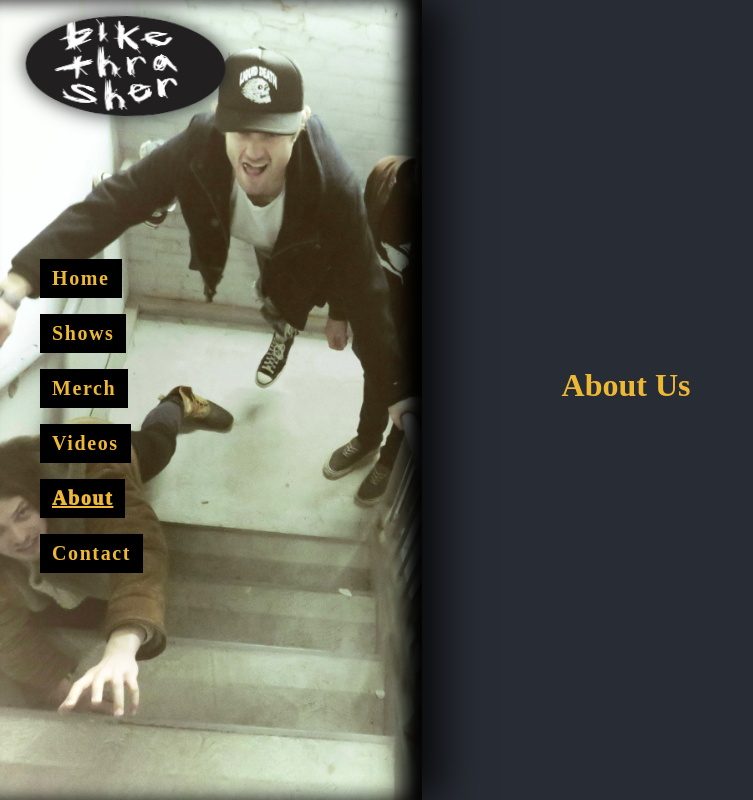
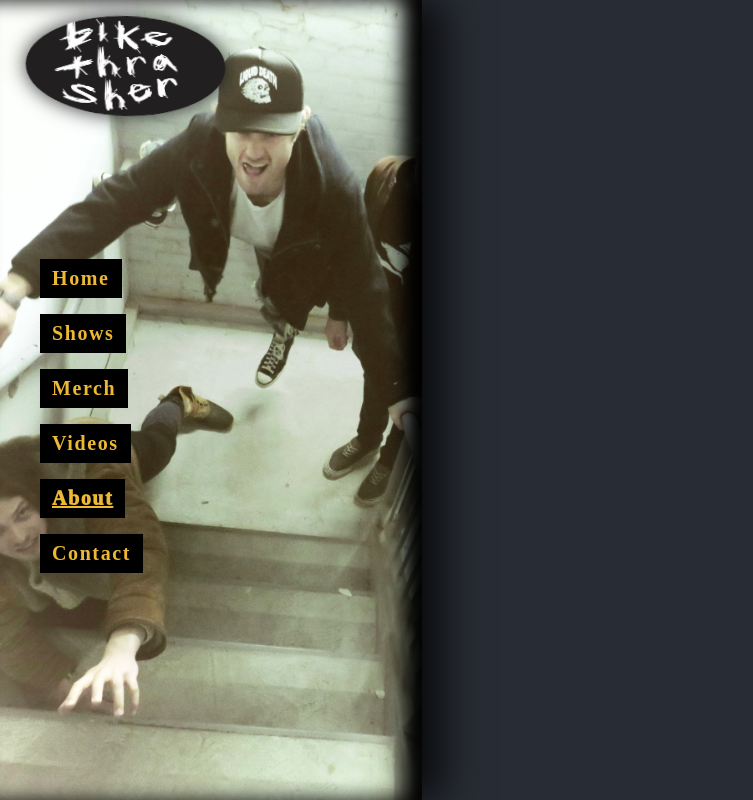
Before and after one commit to WinterAmlaw/bikethrasher, a React (Create React App) app: page /about in a window 1280 px wide. Shown: the whole page, without its empty margins (0-753 px from the left). Built offline with nearby package versions, Linux system fonts and the light colour scheme; no server answers.

Commit message:
synchronized element rendering on about page

```diff
--- a/src/pages/AboutPage/About.js
+++ b/src/pages/AboutPage/About.js
@@ -2,7 +2,7 @@ import React, { useState } from 'react';
 import { aboutQuery } from './AboutQuery';
 import ContentfulApi from '../../services/ContentfulApi';
 import { ABOUT } from '../../utils/constants'
-import styled from 'styled-components';
+import styled, { keyframes } from 'styled-components';
 
 
 function About() {
@@ -19,8 +19,13 @@ function About() {
     <>
       <AboutContainer>
         <TextBlobContainer>
-          <Title>About Us</Title>
-          <Paragraph>{aboutSection}</Paragraph>
+          {aboutSection &&
+              <>
+                <Title>About Us</Title>
+                <Paragraph>{aboutSection}</Paragraph>
+              </>
+          }
+
         </TextBlobContainer>
         <PhotosContainer>
           <Image
```
